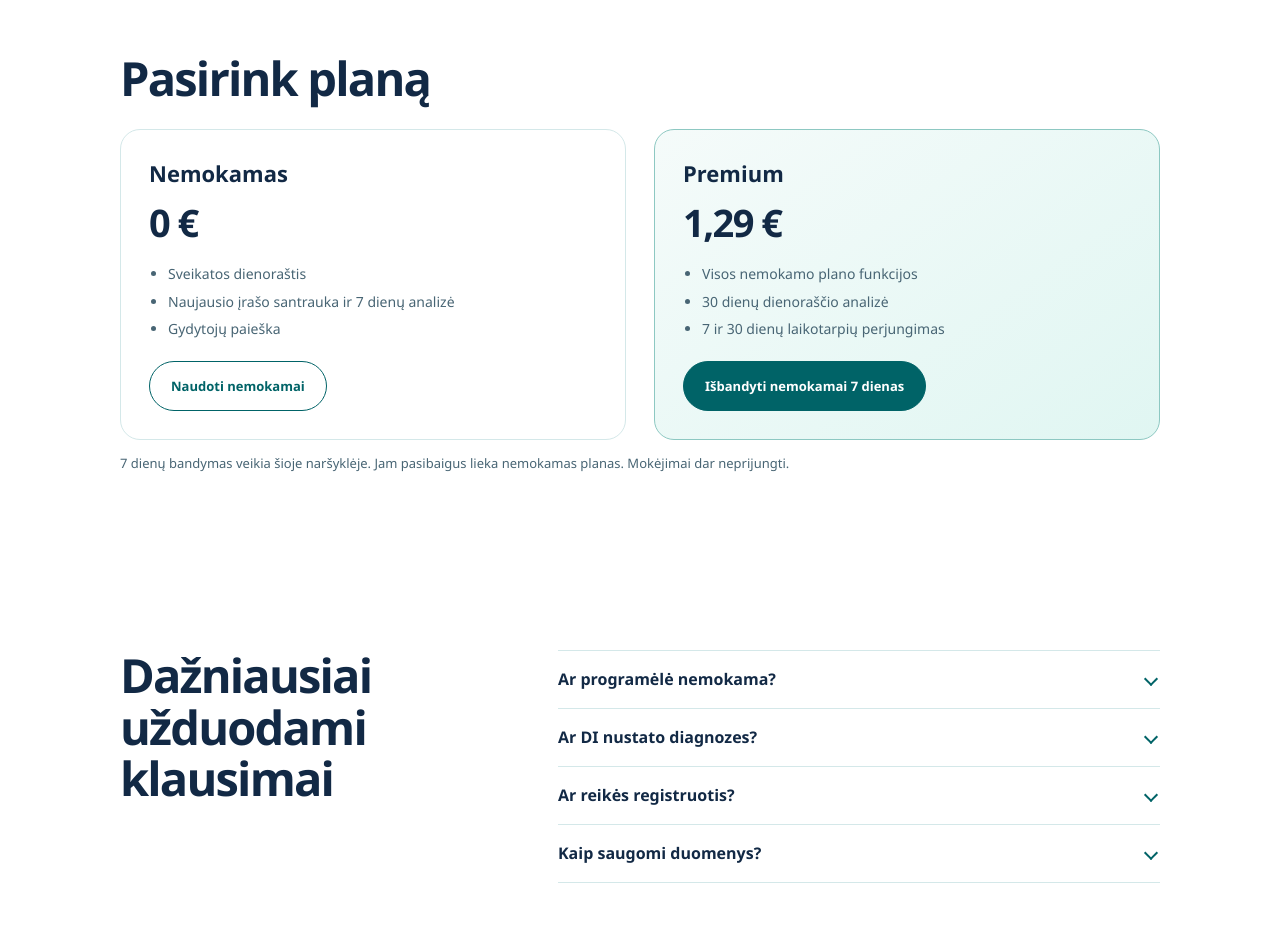
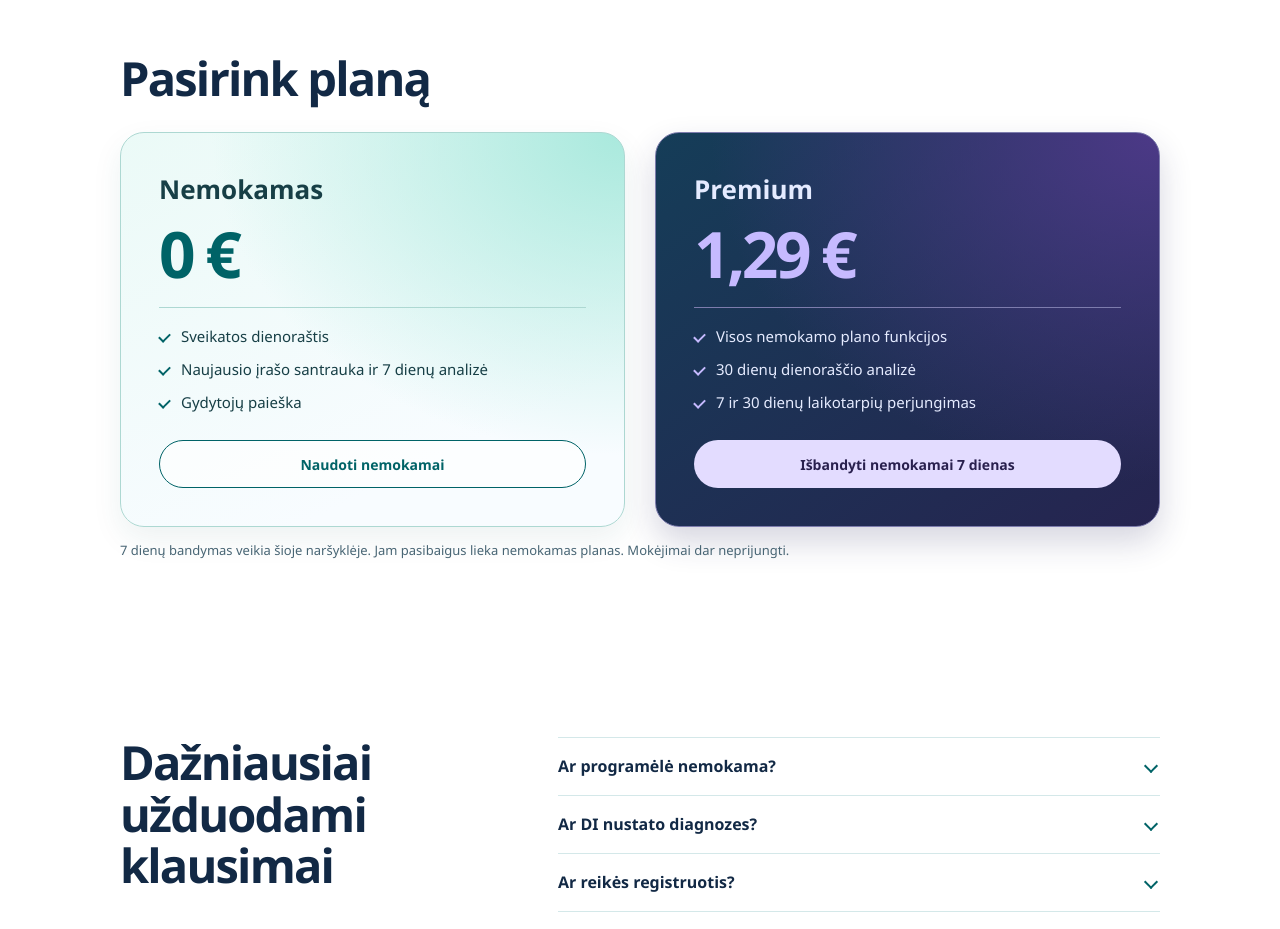
Before and after one commit to domisdomis222-cmd/medarne, a plain HTML site: page index.html in a window 1280 px wide. Shown: the part 2340-3269 px from the top of the page. Drawn offline with Linux system fonts and the light colour scheme; no server answers.

Commit message:
Give Medarnė plan cards distinct teal and violet styles

```diff
--- a/index.html
+++ b/index.html
@@ -383,17 +383,96 @@
     .health-source { padding-top: 9px; border-top: 1px solid var(--line); }
     .health-summary details[hidden], .health-summary [hidden] { display: none; }
 
-    .plan-grid { display: grid; grid-template-columns: repeat(2, minmax(0, 1fr)); gap: clamp(14px, 3vw, 28px); margin-top: 25px; }
-    .plan-card { display: flex; flex-direction: column; align-items: flex-start; padding: clamp(18px, 3vw, 28px); border: 1px solid var(--line); border-radius: 20px; background: var(--white); }
-    .plan-premium { background: linear-gradient(145deg, var(--paper), var(--mint)); border-color: #8dc8c2; }
-    .plan-card h3 { margin: 0; color: var(--navy); font-size: 22px; }
-    .plan-price { margin: 8px 0; color: var(--navy); font-size: 38px; font-weight: 700; letter-spacing: -.04em; }
-    .plan-card ul { display: grid; gap: 7px; margin: 8px 0 22px; padding-left: 19px; color: var(--muted); font-size: 14px; line-height: 1.45; }
-    .plan-card .button { margin-top: auto; border: 1px solid var(--teal); text-align: center; cursor: pointer; font-family: inherit; }
-    .plan-card .button:disabled { opacity: .75; cursor: default; transform: none; }
-    .plan-card .plan-secondary { background: transparent; color: var(--teal); }
-    .plan-card .plan-secondary:hover { background: var(--mint); }
-    .plan-status { margin: 10px 0 0; color: var(--navy); font-size: 13px; }
+    .plan-grid {
+      display: grid;
+      grid-template-columns: repeat(2, minmax(0, 1fr));
+      gap: clamp(16px, 3vw, 30px);
+      margin-top: 28px;
+    }
+    .plan-card {
+      --plan-text: #173f46;
+      --plan-accent: #006367;
+      --plan-divider: #add8d2;
+      display: flex;
+      flex-direction: column;
+      align-items: stretch;
+      min-width: 0;
+      padding: clamp(22px, 4vw, 38px);
+      border: 1px solid var(--plan-divider);
+      border-radius: 24px;
+      background: radial-gradient(ellipse at 100% 0%, #a9e9dd 0%, transparent 58%),
+        linear-gradient(155deg, #ebfaf7, #f8fcff 76%);
+      color: var(--plan-text);
+      box-shadow: 0 12px 30px #17535614;
+    }
+    .plan-premium {
+      --plan-text: #e5ebff;
+      --plan-accent: #c6baff;
+      --plan-divider: #7d7cad;
+      background: radial-gradient(ellipse at 100% 0%, #4c3987 0%, transparent 63%),
+        linear-gradient(145deg, #153d58, #262450);
+      box-shadow: 0 15px 32px #24245b30;
+    }
+    .plan-card h3 {
+      margin: 0;
+      color: inherit;
+      font-size: clamp(20px, 2.3vw, 26px);
+      font-weight: 700;
+    }
+    .plan-price {
+      margin: 11px 0 17px;
+      color: var(--plan-accent);
+      font-size: clamp(42px, 7vw, 64px);
+      font-weight: 750;
+      line-height: 1.12;
+      letter-spacing: -.055em;
+    }
+    .plan-card ul {
+      display: grid;
+      gap: 11px;
+      margin: 0 0 27px;
+      padding: 18px 0 0;
+      border-top: 1px solid var(--plan-divider);
+      list-style: none;
+      font-size: 15px;
+      line-height: 1.45;
+    }
+    .plan-card li { display: flex; align-items: baseline; gap: 11px; }
+    .plan-card li::before {
+      content: "";
+      width: 9px;
+      height: 5px;
+      flex: 0 0 auto;
+      border: solid var(--plan-accent);
+      border-width: 0 0 2px 2px;
+      transform: translateY(-2px) rotate(-45deg);
+    }
+    .plan-card .button {
+      width: 100%;
+      min-height: 48px;
+      margin-top: auto;
+      padding: 11px 16px;
+      border: 1px solid transparent;
+      text-align: center;
+      font: 650 14px var(--sans);
+      cursor: pointer;
+    }
+    .plan-card .plan-secondary {
+      border-color: var(--plan-accent);
+      background: #ffffffad;
+      color: var(--plan-accent);
+    }
+    .plan-card .plan-secondary:hover { background: #d9f3ec; }
+    .plan-premium .button { background: #e3dcff; color: #29204e; }
+    .plan-premium .button:not(:disabled):hover { background: #f3efff; }
+    .plan-premium .button:focus-visible { outline-color: #f3efff; }
+    .plan-card .button:disabled { opacity: .78; cursor: default; transform: none; }
+    .plans[data-trial-active="true"] .plan-premium .button:disabled {
+      opacity: 1;
+      background: #c6f0dd;
+      color: #17453e;
+    }
+    .plan-status { margin: 10px 0 0; color: var(--plan-text); font-size: 13px; line-height: 1.5; }
     .plan-status:empty { margin: 0; }
     .plan-note { margin: 14px 0 0; color: var(--muted); font-size: 13px; line-height: 1.5; }
     .health-analysis { margin-top: 15px; padding-top: 12px; border-top: 1px solid var(--line); }
```
Also changed, not shown: medarne-homepage.html (+90 -11 lines).
